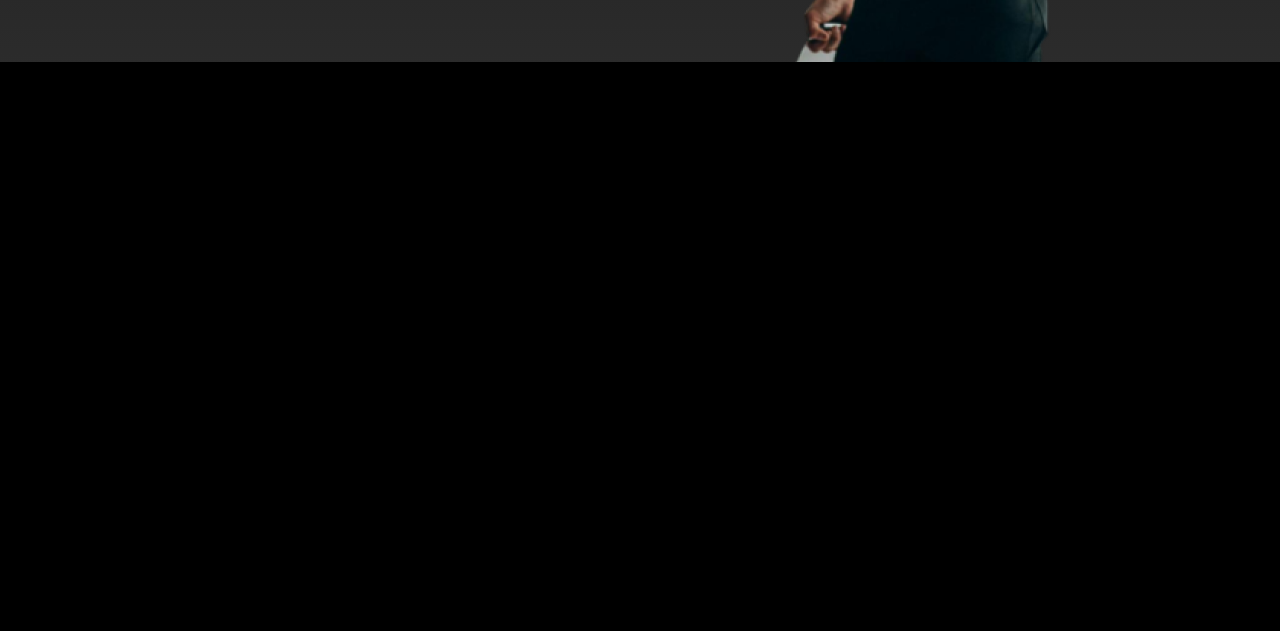
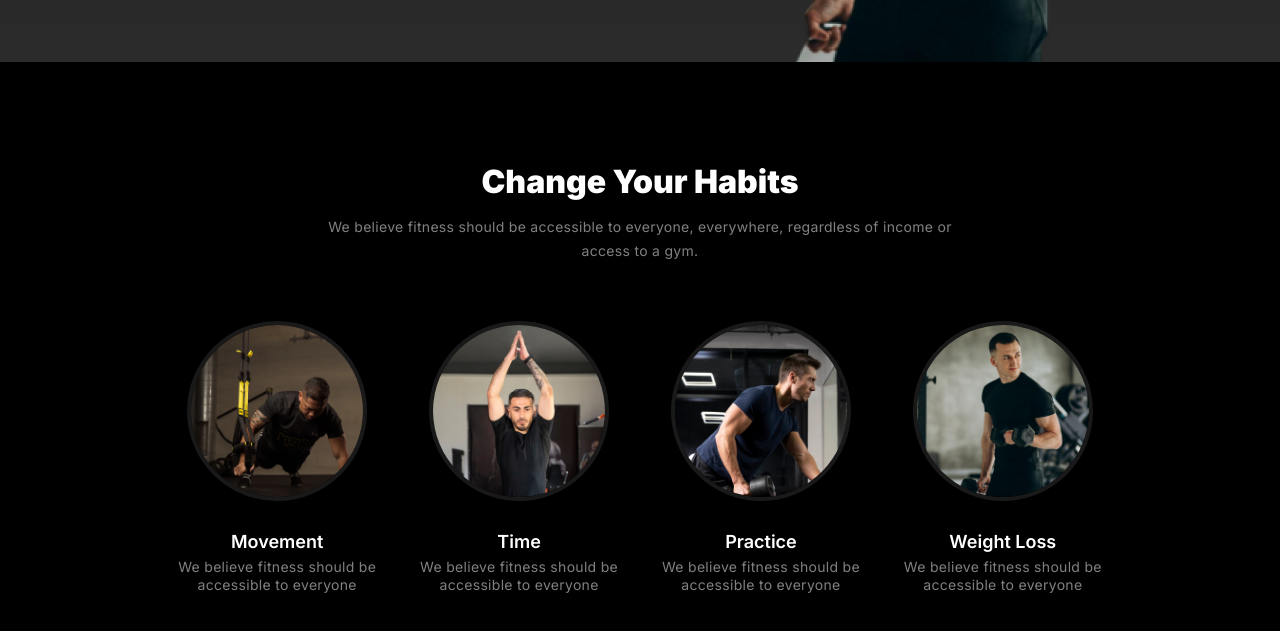
Before and after one commit to imashiksarkar/PH-A2, a plain HTML site: page index.html in a window 1280 px wide. Shown: the part 669-1300 px from the top of the page. Before the commit the page ends 800 px from the top, so only its background shows below. Drawn offline with Linux system fonts and the light colour scheme.

Commit message:
- habit section complete

```diff
--- a/assets/styles/main.css
+++ b/assets/styles/main.css
@@ -188,10 +188,73 @@ body::-webkit-scrollbar {
 }
 
 /* habit */
+.habit .container {
+  padding-block: 3.125rem;
+}
+.habit__header {
+  padding-bottom: 1.875rem;
+  display: flex;
+  flex-direction: column;
+  align-items: center;
+  gap: 0.875rem;
+}
 .habit__header .title {
   font-size: 2rem;
   font-weight: 900;
 }
+.habit__header .subtitle {
+  font-size: 0.875rem;
+  font-weight: 400;
+  line-height: 1.5rem;
+  text-align: center;
+  letter-spacing: 0.01875rem;
+  color: #808080;
+  max-width: 72ch;
+}
+.habit__list {
+  display: flex;
+  flex-direction: column;
+  align-items: center;
+  justify-content: center;
+  gap: 2.5rem;
+  margin-top: 1.75rem;
+}
+.habit__box {
+  display: flex;
+  flex-direction: column;
+  align-items: center;
+  text-align: center;
+  gap: 1.875rem;
+  width: fit-content;
+}
+.habit__dp {
+  width: 11.25rem;
+  aspect-ratio: 1/1;
+  border-radius: 50%;
+  overflow: hidden;
+  border: 0.25rem solid #191919;
+}
+.habit__dp img {
+  width: 100%;
+  height: 100%;
+  object-fit: contain;
+}
+.habit__details {
+  max-width: 20ch;
+}
+.habit__details .title {
+  font-size: 1.125rem;
+  font-weight: 600;
+}
+.habit__details .subtitle {
+  font-size: 0.875rem;
+  font-weight: 400;
+  margin-top: 0.375rem;
+  color: #808080;
+  line-height: 1.125rem;
+  letter-spacing: 0.01875rem;
+}
+
 /* media queries*/
 /*----- Small And Above --------*/
 @media screen and (min-width: 36em) {
@@ -206,7 +269,7 @@ body::-webkit-scrollbar {
     max-width: 45rem;
   }
 }
-/*----- large And Above --------*/
+/*----- Large And Above --------*/
 @media screen and (min-width: 62em) {
   .container {
     max-width: 60rem;
@@ -249,7 +312,14 @@ body::-webkit-scrollbar {
     left: -17.5%;
     bottom: 12.5%;
   }
+  .habit .container {
+    padding-block: 6.25rem;
+  }
+  .habit__list {
+    flex-direction: row;
+  }
 }
+/* Extra-large And Above*/
 @media screen and (min-width: 75em) {
   .container {
     max-width: 71.25rem;
--- a/index.html
+++ b/index.html
@@ -126,7 +126,67 @@
       </section>
     </header>
     <main>
+      <section class="habit">
+        <div class="container">
+          <header class="habit__header">
+            <h1 class="title">Change Your Habits</h1>
+            <p class="subtitle">
+              We believe fitness should be accessible to everyone, everywhere,
+              regardless of income or access to a gym.
+            </p>
+          </header>
 
+          <div class="habit__list">
+            <div class="habit__box">
+              <figure class="habit__dp">
+                <img src="./assets/images/habit-1.png" alt="habit-1" />
+              </figure>
+              <div class="habit__details">
+                <h1 class="title">Movement</h1>
+                <p class="subtitle">
+                  We believe fitness should be accessible to everyone
+                </p>
+              </div>
+            </div>
+
+            <div class="habit__box">
+              <figure class="habit__dp">
+                <img src="./assets/images/habit-2.png" alt="habit-2" />
+              </figure>
+              <div class="habit__details">
+                <h1 class="title">Time</h1>
+                <p class="subtitle">
+                  We believe fitness should be accessible to everyone
+                </p>
+              </div>
+            </div>
+
+            <div class="habit__box">
+              <figure class="habit__dp">
+                <img src="./assets/images/habit-3.png" alt="habit-3" />
+              </figure>
+              <div class="habit__details">
+                <h1 class="title">Practice</h1>
+                <p class="subtitle">
+                  We believe fitness should be accessible to everyone
+                </p>
+              </div>
+            </div>
+
+            <div class="habit__box">
+              <figure class="habit__dp">
+                <img src="./assets/images/habit-4.png" alt="habit-4" />
+              </figure>
+              <div class="habit__details">
+                <h1 class="title">Weight Loss</h1>
+                <p class="subtitle">
+                  We believe fitness should be accessible to everyone
+                </p>
+              </div>
+            </div>
+          </div>
+        </div>
+      </section>
     </main>
   </body>
 </html>
```
Also changed, not shown: assets/images/habit-1.png (renamed from assets/images/image 3.png), assets/images/habit-2.png (renamed from assets/images/image 2.png), assets/images/habit-3.png (renamed from assets/images/image 4.png), assets/images/habit-4.png (renamed from assets/images/image 5.png), assets/images/icons.svg (deleted), assets/images/play.svg (deleted).
